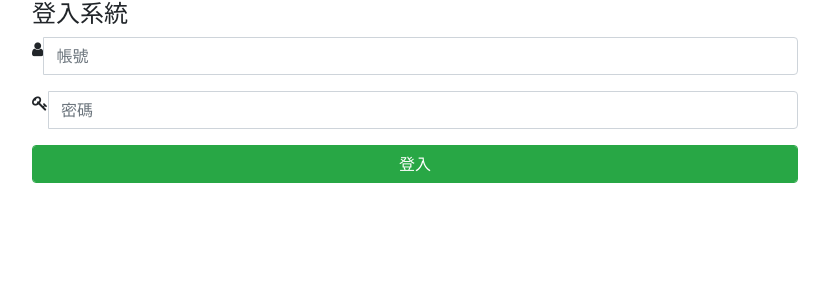
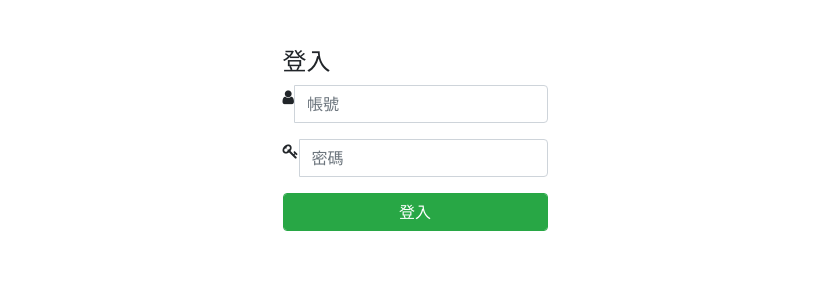
Before and after one commit to 107bento/BentoShop, a React (Create React App) app: page /login in a window 1280 px wide. Shown: the top 300 px of the page, without its empty margins (225-1054 px from the left). Built offline with nearby package versions, Linux system fonts and the light colour scheme.

Commit message:
登入頁面做好了，也接好 API 了

```diff
--- a/src/LoginContainer.js
+++ b/src/LoginContainer.js
@@ -1,12 +1,68 @@
 import React, { Component } from 'react';
+import { API } from './API';
 
 class LoginContainer extends Component {
+  constructor(props) {
+    super(props);
+
+    this.state = {
+      formValues: {
+        username: '',
+        password: ''
+      }
+    };
+  }
+  handleSubmit= (e) => {
+    e.preventDefault();
+    // console.log(this);
+    const username = this.state.formValues.username;
+    const password = this.state.formValues.password;
+
+    API.login(username, password).then(response => {
+      if (response.statusCode === 200) {
+        console.log(response);
+
+        window.location.replace("/");
+      } else if (response.statusCode === 400) {
+        alert('帳號或密碼錯誤，請重新登入');
+        this.setState({
+          formValues: {
+            username: '',
+            password: ''
+          }
+        });
+        console.log(this.state);
+      } else {
+        alert(response.errorMessages);
+        console.log(response.errorMessages);
+      }
+    }).catch((error) => {
+      console.log(error);
+    });
+
+  }
+
+  handleChange = (e) =>  {
+    e.preventDefault();
+    let formValues = this.state.formValues;
+    let name = e.target.name;
+    let value = e.target.value;
+
+    formValues[name] = value;
+
+    this.setState({formValues})
+  }
+
+  mouseDown = (e) => {
+    e.preventDefault();
+  }
+
   render() {
     return (
-      <div className="content">
-        <form className="mx-auto" style={{maxWidth: 46 + 'em'}}>
+      <div className="content mx-auto my-5" style={{width: 235}}>
+        <form onSubmit={this.handleSubmit}>
           <div className="row">
-          <h4>登入系統</h4>
+            <h4>登入</h4>
             <div className="alert alert-danger show fade col-12" id="login-alert" role="alert" hidden>
               <i className="fa fa-exclamation-triangle" aria-hidden="true"></i> 帳號或密碼錯誤
             </div>
@@ -14,20 +70,20 @@ class LoginContainer extends Component {
 
           <div className="form-group row">
             <div className="input-group">
-            <div className="input-group-addon" id="basic-addon1"><i className="fa fa-user" aria-hidden="true"></i></div>
-            <input className="form-control" id="username" name="username" type="text" autocorrect="off" spellcheck="false" autocapitalize="off" placeholder="帳號" required/>
+              <div className="input-group-addon"><i className="fa fa-user" aria-hidden="true"></i></div>
+              <input className="form-control" name="username" value={this.state.formValues.username} type="text" placeholder="帳號" required onChange={this.handleChange}/>
             </div>
           </div>
 
           <div className="form-group row">
             <div className="input-group">
-            <div className="input-group-addon" id="basic-addon1"><i className="fa fa-key" aria-hidden="true"></i></div>
-            <input className="form-control" id="password" name="password" type="password" autocorrect="off" spellcheck="false" autocapitalize="off" placeholder="密碼" required/>
+              <div className="input-group-addon"><i className="fa fa-key" aria-hidden="true"></i></div>
+              <input className="form-control" name="password" value={this.state.formValues.password} type="password" placeholder="密碼" required onChange={this.handleChange}/>
             </div>
           </div>
 
           <div className="form-group row">
-          <button className="btn btn-success form-control" id="login-btn" type="submit" onmousedown="event.preventDefault()">登入</button>
+            <button className="btn btn-success form-control" id="login-btn" type="submit" onMouseDown={this.mouseDown}>登入</button>
           </div>
         </form>
       </div>
```
Lines whose indentation alone changed are shown as unchanged.
